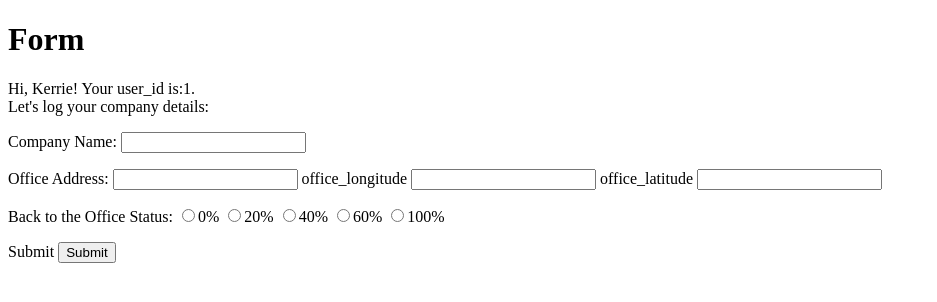
After one commit to KbearW/Project-Back_to_office, a Flask app: page /form in a window 1280 px wide. The commit adds this page. Shown: the top 302 px of the page, without its empty margins (0-937 px from the left). Run offline with Flask 2, Linux system fonts and the light colour scheme.

Commit message:
5/8 update

```diff
--- a/Project_back_to_the_office_tracker/Code/server.py
+++ b/Project_back_to_the_office_tracker/Code/server.py
@@ -18,33 +18,100 @@ def homepage():
 
     return render_template('homepage.html')
 
+@app.route('/about')
+def about():
+    """Project goal"""
 
-@app.route('/offices')
-def all_offices():
-    """View all offices."""
+    return render_template('about.html')
+
+@app.route('/form', methods=['GET'])
+def form():
+    """Input form"""
+    user_name='Kerrie'
+    user_id=1
+    print(session)
+    # session['user_name']=user_name
+    # session['user_id']=user_id
+    office_longitude=122
+    office_latitude=100
+    # # Need office_latitude=latitude, office_longitude=longitude
+    # crud.create_office(user_name, office_location, office_longitude, office_latitude)
+    return render_template('form.html', user_name=user_name, user_id=user_id)
+
+@app.route('/form', methods=['POST'])
+def submit():
+#     """Input form"""
+    user_name='Kerrie'
+    user_id=1
+    company_name=request.form.get('company_name')
+    office_location=request.form.get('office_location')
+    back_to_office_status=request.form.get('back_to_office_status')
+    office_longitude=request.form.get('office_longitude')
+    office_latitude=request.form.get('office_latitude')
+    crud.create_office(user_name, office_location, office_longitude, office_latitude)
+    # crud.create_rating(back_to_office_status, office_location, '1')
+
+    return render_template('thankyou.html', user_name=user_name, user_id=user_id)
+
+@app.route('/officeslist')
+def all_offices_list():
+    """View all offices in a list."""
 
     offices = crud.get_office_by_code()
 
-    return render_template('all_offices.html', offices=offices)
+    return render_template('officeslist.html')
+
+@app.route('/officesmap')
+def all_offices_map():
+    """View all offices in a map."""
+
+    offices = crud.get_office_by_code()
+
+    return render_template('officesmap.html')
 
 
-# @app.route('/movies/<movie_id>')
-# def show_movie(movie_id):
-#     """Show details on a particular movie."""
+@app.route('/users')
+def all_users():
+    """View all users."""
+    # session['user_name']=
+    # session['user_id']=
+    users = crud.get_users()
 
-#     movie = crud.get_movie_by_id(movie_id)
-
-#     return render_template('movie_details.html', movie=movie)
+    return render_template('all_users.html', users=users)
 
 
-# @app.route('/users')
-# def all_users():
-#     """View all users."""
+@app.route('/login', methods=['GET'])
+def login():
+    """Login Page."""
 
-#     users = crud.get_users()
+    return render_template('loginpage.html')
 
-#     return render_template('all_users.html', users=users)
 
+@app.route('/login', methods=['POST'])
+def handle_login():
+    """Login."""
+
+    email=request.form['email']
+    password=request.form['password']
+    session['user_name'] = user_name
+    flash(f'You have logged in as {username}!')
+    return redirect('/')
+
+@app.route('/handle-login', methods=['POST'])
+def handle_login():
+    """Log user into application."""
+
+    username = request.form['username']
+    password = request.form['password']
+
+    if password == 'let-me-in':   # FIXME
+        session['current_user'] = username
+        flash(f'Logged in as {username}')
+        return redirect('/')
+
+    else:
+        flash('Wrong password!')
+        return redirect('/login')
 
 # @app.route('/users', methods=['POST'])
 # def register_user():
--- /dev/null
+++ b/Project_back_to_the_office_tracker/Code/templates/form.html
@@ -0,0 +1,40 @@
+{% extends 'base.html' %}
+{% block title %}Form{% endblock %}
+
+{% block body %}
+<h1>Form</h1>
+<form action="/form" method="POST">
+<p>
+Hi, {{user_name}}! Your user_id is:{{user_id}}.
+<br>
+Let's log your company details:
+</p>
+
+<p>
+</p>Company Name:
+<input type="text" name="company_name">
+</p><p>
+Office Address:
+<input type="text" name="office_location">
+office_longitude
+<input type="text" name="office_longitude">
+office_latitude
+<input type="text" name="office_latitude">
+</p>
+<p>
+Back to the Office Status:
+    <input type="radio" name="back_to_office_status">0%
+    <input type="radio" name="back_to_office_status">20%
+    <input type="radio" name="back_to_office_status">40%
+    <input type="radio" name="back_to_office_status">60%
+    <input type="radio" name="back_to_office_status">100%
+</p>
+<p>
+    Submit
+    <input type="submit">
+
+</p>
+</form>
+
+
+{% endblock %}
--- a/Project_back_to_the_office_tracker/Code/templates/homepage.html
+++ b/Project_back_to_the_office_tracker/Code/templates/homepage.html
@@ -6,8 +6,12 @@
 
   <h2>Navigation</h2>
   <ul>
-    <li><a href="/offices">View all office locations</a></li>
+    <li><a href="/about">About</a></li>
+    <li><a href="/form">Enter a status</a></li>
+    <li><a href="/officeslist">View all office locations in a list</a></li>
+    <li><a href="/officesmap">View all office locations in a map</a></li>
     <li><a href="/users">View all users</a></li>
+    <li><a href="/login">Login/Signup</a></li>
   </ul>
 
   <!-- <h2>Already have an account? Log in here!</h2>
```
Also changed, not shown: Project_back_to_the_office_tracker/Code/templates/about.html (added, +11 -0 lines), Project_back_to_the_office_tracker/Code/templates/all_offices.html (added, +17 -0 lines), Project_back_to_the_office_tracker/Code/templates/loginpage.html (+14 -11 lines), Project_back_to_the_office_tracker/Code/templates/loginstatus.html (added, +21 -0 lines), Project_back_to_the_office_tracker/Code/templates/officeslist.html (added, +11 -0 lines), Project_back_to_the_office_tracker/Code/templates/officesmap.html (added, +11 -0 lines), Project_back_to_the_office_tracker/Code/templates/thankyou.html (added, +7 -0 lines).
